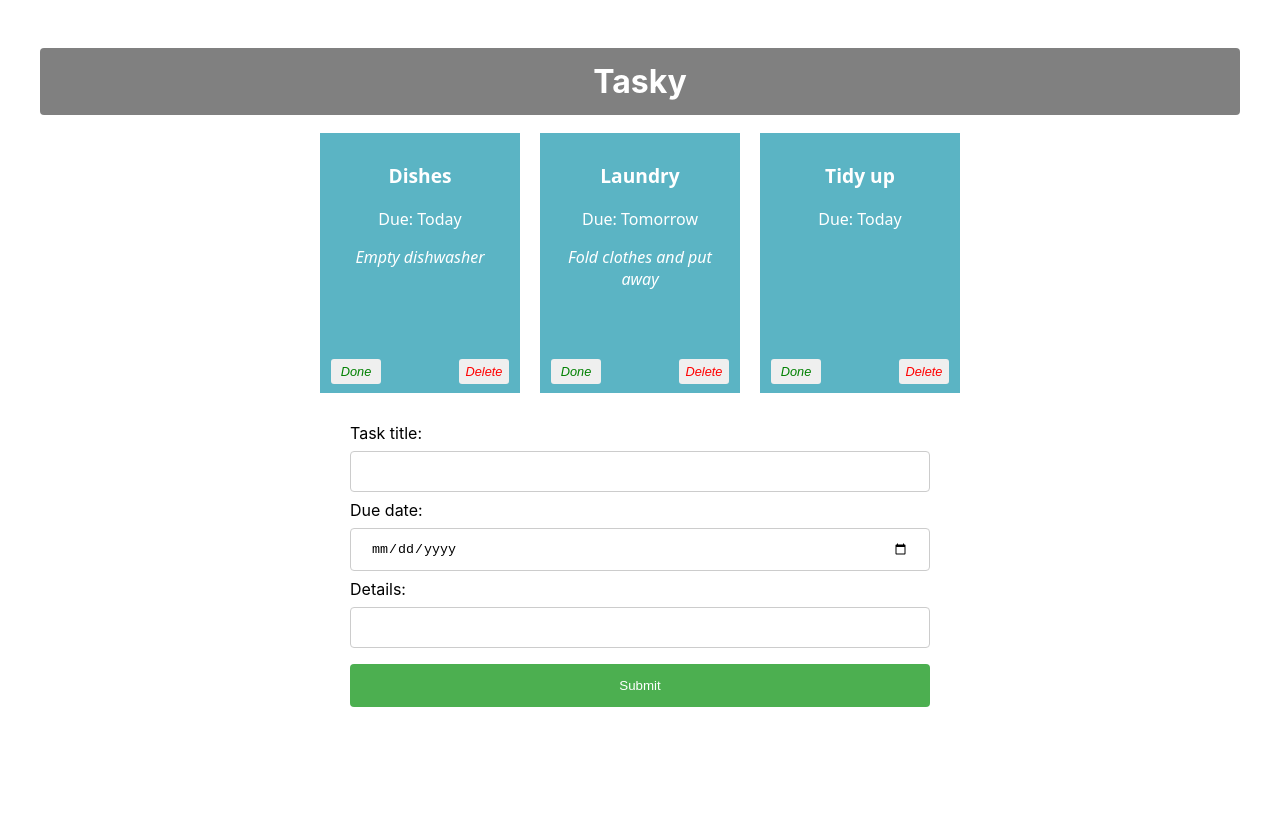
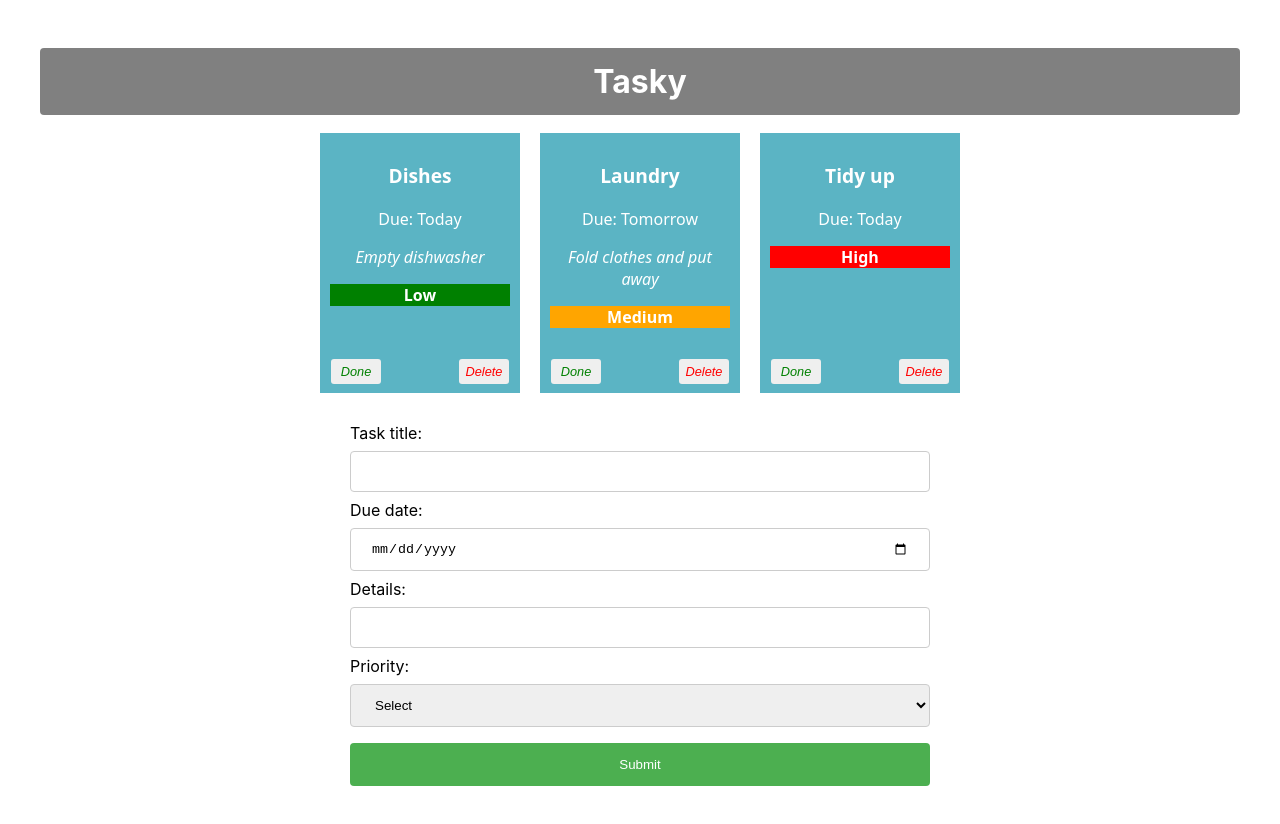
Before and after one commit to ahanasomeegg/react-basics-labs, a React (Create React App) app in the folder tasky/: page / in a window 1280 px wide. Shown: the top 824 px of the page. Before the commit the page ends 800 px from the top, so only its background shows below. Built offline with nearby package versions, Linux system fonts and the light colour scheme.

Commit message:
Tasky Lab 2 - Exercises done

```diff
--- a/tasky/src/App.css
+++ b/tasky/src/App.css
@@ -93,3 +93,20 @@
   width: 50%;
   margin: auto;
 }
+
+.priority{
+  font-weight: bold;
+  font-size: 16px;
+  margin: 5px 0;
+
+}
+
+select[type=text] {
+  width: 100%;
+  padding: 12px 20px;
+  margin: 8px 0;
+  display: inline-block;
+  border: 1px solid #ccc;
+  border-radius: 4px;
+  box-sizing: border-box;
+}
--- a/tasky/src/App.js
+++ b/tasky/src/App.js
@@ -7,9 +7,9 @@
 function App() {
   const [ taskState, setTaskState ] = useState({
     tasks: [
-      { id: 1, title:"Dishes", description: "Empty dishwasher", deadline: "Today", done: false },
-      { id: 2, title: "Laundry", description: "Fold clothes and put away", deadline: "Tomorrow", done: false },
-      { id: 3, title: "Tidy up", deadline: "Today", done: false}
+      { id: 1, title:"Dishes", description: "Empty dishwasher", deadline: "Today", priority:"Low", done: false },
+      { id: 2, title: "Laundry", description: "Fold clothes and put away", deadline: "Tomorrow", priority:"Medium", done: false },
+      { id: 3, title: "Tidy up", deadline: "Today", priority:"High", done: false}
     ]
   });
 
@@ -44,6 +44,9 @@
       case "deadline":
           form.deadline = event.target.value;
           break;
+      case "priority":
+          form.priority = event.target.value;
+          break;
       default:
           form = formState;
     }
@@ -63,6 +66,19 @@
     setTaskState({tasks});
   }
 
+  const getPriorityColor = (priority) => {
+    switch (priority) {
+        case 'high':
+            return { color: 'red' };
+        case 'medium':
+            return { color: 'orange' };
+        case 'low':
+            return { color: 'green' };
+        default:
+            return { color: '#5bb4c4' };
+      }
+  }
+
   return (
     <div className="container">
       <h1>Tasky</h1>
@@ -72,6 +88,7 @@
       description={task.description}
       deadline={task.deadline}
       key={task.id}
+      priority={task.priority}
       done={task.done}
       markDone={() => doneHandler(index)}
       deleteTask = {() => deleteHandler(index)}
--- a/tasky/src/components/Form.js
+++ b/tasky/src/components/Form.js
@@ -19,6 +19,17 @@
         Details:
         <input type="text" name="description" onChange={(event) => props.change(event)} />
     </label>
+    <br />
+    <label>
+          Priority:
+          <select type="text" name="priority" onChange={(event) => props.change(event)} required>
+            <option value="">Select</option>
+            <option value="low">Low</option>
+            <option value="medium">Medium</option>
+            <option value="high">High</option>
+          </select>
+        </label>
+        <br />
         <input type="submit" value="Submit" />
         </form>
     </div>
--- a/tasky/src/components/Task.js
+++ b/tasky/src/components/Task.js
@@ -2,11 +2,23 @@
 
 const Task = (props) => {
 
+    const getPriorityColor = (priority) => {
+        switch (priority) {
+            case 'High':
+                return { backgroundColor: 'red',color: 'white' };
+            case 'Medium':
+                return {backgroundColor: 'orange', color: 'white' };
+            case 'Low':
+                return {backgroundColor: 'green', color: 'white' };
+        }
+      }
+
     return (
-        <div className="card" style={{backgroundColor: props.done ? 'lightgrey' : '#5bb4c4'}}>
+        <div className="card ${props.priority}" style={{backgroundColor: props.done ? 'lightgrey' : '#5bb4c4'}}>
             <p className="title">{props.title}</p>
             <p>Due: {props.deadline}</p>
             <p className="word">{props.description}</p>
+            <p className="priority" style={getPriorityColor(props.priority)}> {props.priority.charAt(0).toUpperCase() + props.priority.slice(1)}</p>
             <button onClick={props.markDone} className='doneButton'>Done</button>
             <button className='deleteButton' onClick={props.deleteTask}>Delete</button>
         </div>
```
